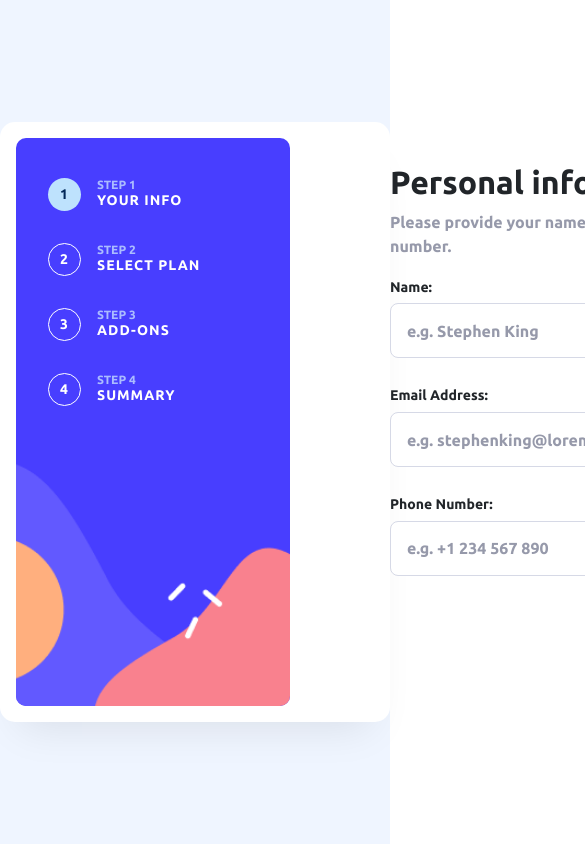
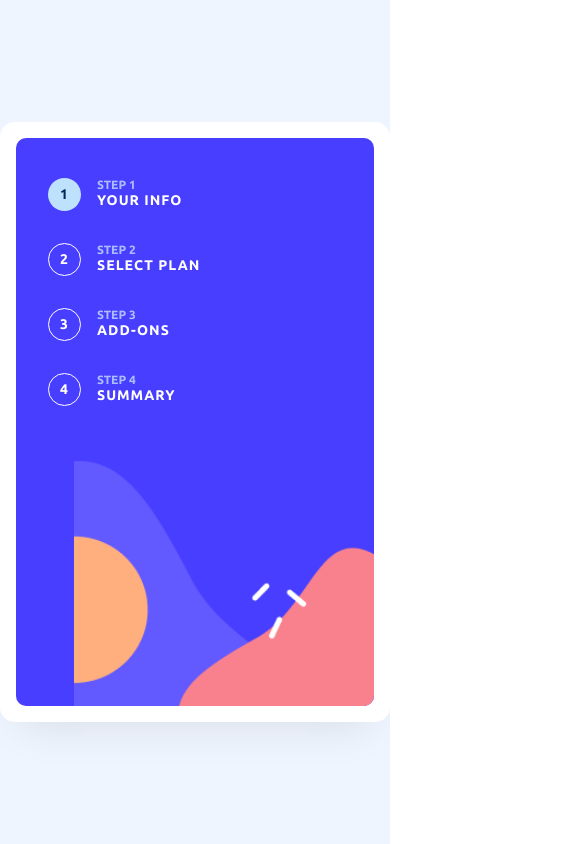
Before and after one commit to AsmaaHamada3397/eraaSoft-task-personal-info, a React (Vite) app: page / in a window 390 px wide. Shown: the top 844 px of the page, 585 px wide, since content can reach past the window. Built offline with nearby package versions, Linux system fonts and the light colour scheme.

Commit message:
fix responsive

```diff
--- a/src/App.jsx
+++ b/src/App.jsx
@@ -7,7 +7,7 @@ function App() {
 
   return (
     <div className='App'>
-    <div className="form">
+    <div className="form d-flex flex-column flex-md-row justify-content-between">
       <Steps/>
       <Form/>
     </div>
--- a/src/index.css
+++ b/src/index.css
@@ -21,10 +21,11 @@
     border-radius: 15px;
     height: 600px;
     box-shadow: 0px 25px 40px -20px #00000018;
-    display: flex;
-    justify-content: space-between;
+
     align-items: center;
     gap: 84px;
+
+
   }
 }
 
@@ -32,9 +33,13 @@
   height: 100%;
   padding: 1rem;
 
+   @media screen and (max-width: 1024px) {
+      width: 100%;
+
+    }
   .steps {
     position: relative;
-    width: 274px;
+
     background-color: #483eff;
     height: 568px;
     border-radius: 10px;
@@ -42,9 +47,16 @@
     padding-left: 32px;
     overflow: hidden;
 
+    @media screen and (max-width: 767px) {
+      width: 100%;
+    }
+
+    @media screen and (min-width: 768px) {
+      width: 274px;
+    }
+
     .steps-content {
       gap: 1rem;
-
       .step-1 {
         background: #bee2fd;
         width: 33px;
@@ -121,6 +133,11 @@
   padding-top:47px;
   .form-fields {
     width: 450px;
+
+    @media screen and (max-width: 1024px) {
+      width: 80%;
+      margin: 0 auto;
+    }
     h1 {
       font-family: Ubuntu;
       font-weight: 700;
```
